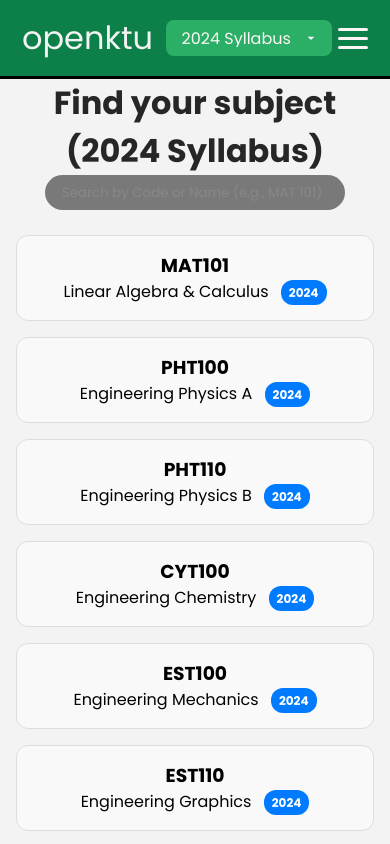
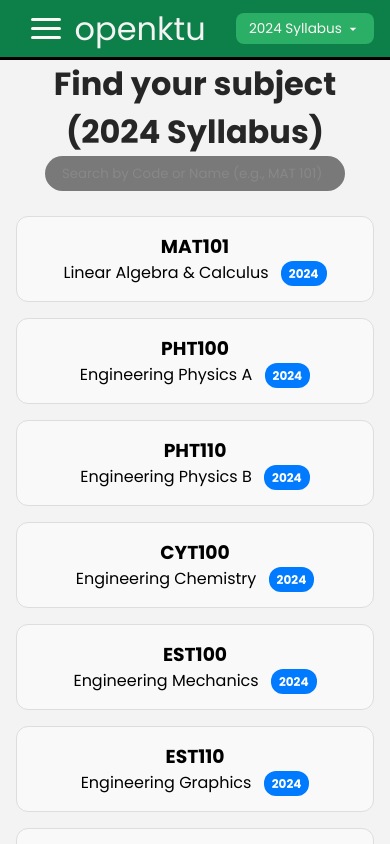
Before and after one commit to Sabari-Vijayan/openktu, a React (Vite) app: page / in a window 390 px wide. Shown: the top 844 px of the page. Built offline with nearby package versions, Linux system fonts and the light colour scheme.

Commit message:
Made the app-header mobile responsive though I broke it in desktop view

```diff
--- a/src/components/header.css
+++ b/src/components/header.css
@@ -10,12 +10,42 @@
 
   border-bottom: solid 3px black;
   padding: 0.5rem 1rem;
+  width: 100%;
+  gap: 1rem;
+  min-height: 60px;
+
+  z-index: 999;
+}
+
+.left-side, .right-side {
+  display: flex;
+  flex-direction: row;
+
+  justify-content: center;
+  align-items: center;
+  gap: 0.5rem;
+  min-width: 0;
+  flex-shrink: 1;
+}
+
+.left-side {
+  flex: 0 1 auto;
+}
+
+.right-side {
+  flex: 0 1 auto;
+}
+
+.logo, nav {
+  min-width: 0;
 }
 
 .app-header h2 {
   color: #FCF6F5;
   font-weight: 400;
-  margin: 6px;
+  margin: 0;
+  white-space: nowrap;
+  flex-shrink: 0;
 }
 
 .app-header h2 a {
@@ -28,16 +58,21 @@ nav {
   flex-direction: row;
   align-items: center;
 
-  gap: 2rem;
+
+  gap: 1.5rem;
   text-decoration: none;
-  margin: 12px;
-  padding-top: 0; /* Removed fixed padding to align better */
+  margin: 0;
+  padding: 0; /* Removed fixed padding to align better */
+  order: 3;
+  width: 100%;
 }
 
 nav a {
   text-decoration: none;
   color: #FCF6F5;
   transition: color 0.2s ease;
+  white-space: nowrap;
+  flex-shrink: 0;
 }
 
 nav a:hover {
@@ -55,6 +90,7 @@ nav a:hover {
   cursor: pointer;
   padding: 0;
   margin-right: 6px;
+  flex-shrink: 0;
 }
 
 .hamburger-line {
@@ -83,6 +119,9 @@ nav a:hover {
 
   transition: 0.2s ease-in-out;
   position: relative;
+
+  flex-shrink: 0;
+  white-space: nowrap;
 }
 
 /* Hover */
@@ -113,8 +152,22 @@ nav a:hover {
   .app-header {
     flex-direction: row;
     justify-content: space-between;
-    padding-bottom: 0.5rem;
+    padding: 0.5rem 1rem;
     position: relative;
+    flex-wrap: nowrap;
+  }
+
+  .menu-toggle {
+    display: flex;
+  }
+
+   .left-side {
+    flex: 1;
+    min-width: 0;
+  }
+
+  .right-side {
+    flex: 0 0 auto;
   }
 
   .menu-toggle {
@@ -134,9 +187,26 @@ nav a:hover {
     padding: 1rem 0;
     border-bottom: solid 3px black;
     z-index: 100;
+    order: unset;
+    gap: 1rem;
+  }
+
+  nav a {
+    padding: 0.5rem 1rem;
+    width: 100%;
   }
 
   nav.open {
     display: flex;
   }
+
+  .app-header h2 {
+    min-width: 0;
+    flex-shrink: 1;
+  }
+
+  .year-selector {
+    font-size: 0.85rem;
+    padding: 0.5rem 2rem 0.5rem 0.8rem;
+  }
 }
--- a/src/components/header.tsx
+++ b/src/components/header.tsx
@@ -10,18 +10,9 @@ export default function Header() {
   return(
   <header className="app-header">
 
-      <h2 className="logo"><Link to="/">openktu</Link></h2>
+      <div className="left-side">
 
-        <select
-          value={year}
-          onChange={(e) => setYear(e.target.value as '2019' | '2024')}
-          className="year-selector"
-        >
-          <option value="2024">2024 Syllabus</option>
-          <option value="2019">2019 Syllabus</option>
-        </select>
-
-      <div className="header-controls">
+       <div className="header-controls">
         <button
           className="menu-toggle"
           onClick={() => setIsMenuOpen(!isMenuOpen)}
@@ -31,6 +22,21 @@ export default function Header() {
           <span className="hamburger-line"></span>
           <span className="hamburger-line"></span>
         </button>
+      </div>
+
+      <h2 className="logo"><Link to="/">openktu</Link></h2>
+
+      </div>
+
+      <div className="right-side">
+        <select
+          value={year}
+          onChange={(e) => setYear(e.target.value as '2019' | '2024')}
+          className="year-selector"
+        >
+          <option value="2024">2024 Syllabus</option>
+          <option value="2019">2019 Syllabus</option>
+        </select>
       </div>
 
       <nav className={isMenuOpen ? "open" : ""}>
```
